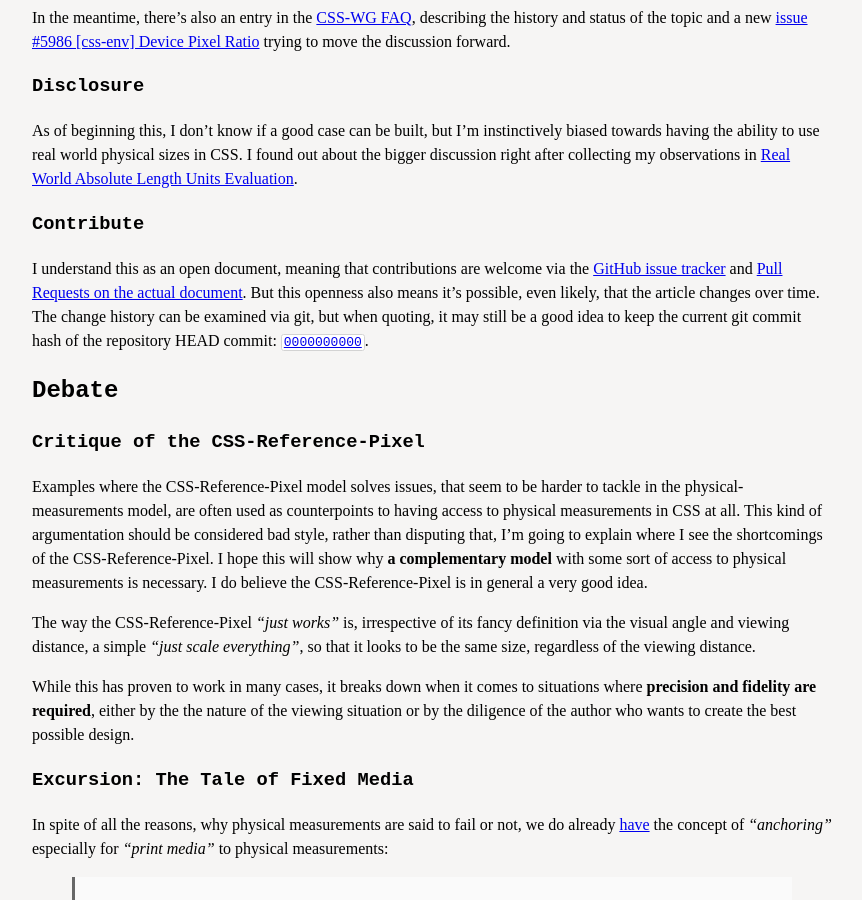
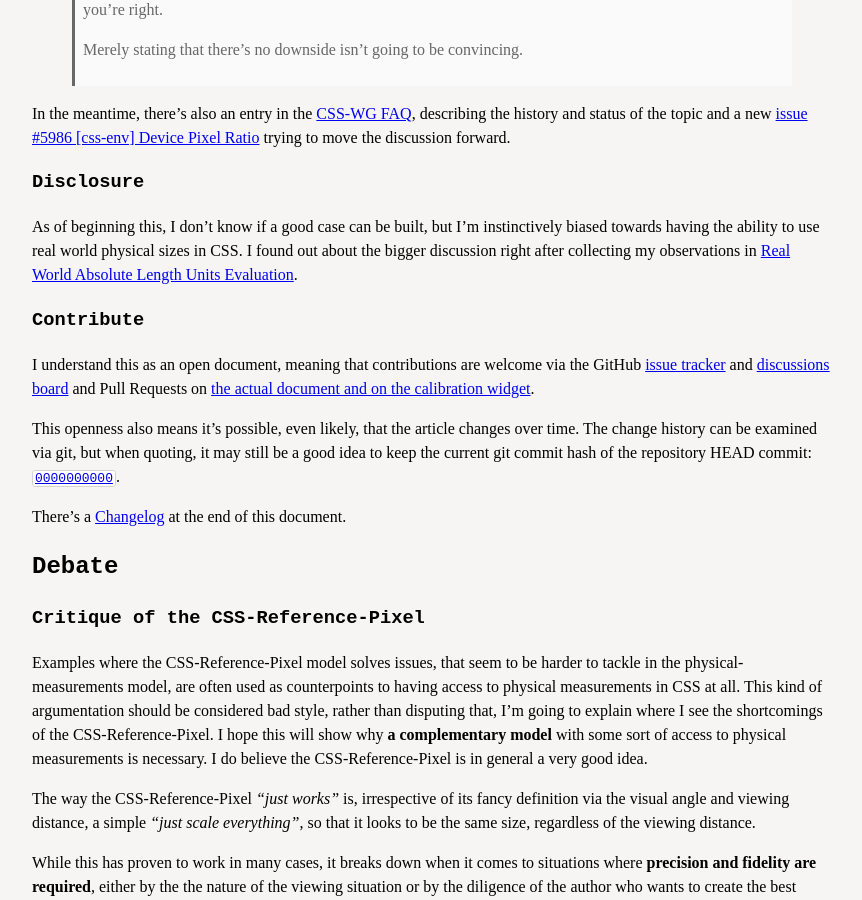
Before and after one commit to graphicore/varla-varfo, a Jekyll site: the page built from explorations/calibrate/index.md, in a window 1280 px wide and 900 px high, scrolled down 2980 px. Shown: the whole window, without its empty margins (208-1070 px from the left). Built offline with Jekyll 4.4.1, drawn with Linux system fonts in a browser that asks for light colours; some web fonts are replaced; some of the changed text lies outside the part shown.

Commit message:
WIP Calibrate CSS: discussions links, call to action links, some general structure, minor changes.

```diff
--- a/_includes/footer.md
+++ b/_includes/footer.md
@@ -1,3 +1,4 @@
 ---
 
-For questions or bug reports please use the [issue&nbsp;tracker](https://github.com/graphicore/varla-varfo/issues).
+For questions or bug reports please use the [issue&nbsp;tracker](https://github.com/graphicore/varla-varfo/issues)
+and the [discussions&nbsp;board](https://github.com/graphicore/varla-varfo/discussions).
--- a/explorations/calibrate/index.md
+++ b/explorations/calibrate/index.md
@@ -49,10 +49,10 @@
 The result is set to a custom property in CSS on `:root` as `--unit-scale-physical` its value
 is <code class="insert insert-unit-scale-physical"></code>.
 
-There's a *caveat*: the example expects square pixels. Generally it is possible
-to calibrate width and height separately. However, on the web reasonable
-square pixels can be expected and if they aren't square it should be tackled
-on a different layer, e.g. OS or device driver.
+The example expects square pixels. Generally it is possible to calibrate
+width and height separately. However, on the web reasonable square pixels
+can be expected and if they aren't square it should be tackled on a different
+layer, e.g. OS or device driver.
 
 The calibration widget was inspired by [my own experiment](../techniques/absolute_units_evaluation.html)
 and an [#614 issue comment](https://github.com/w3c/csswg-drafts/issues/614#issuecomment-611217635)
@@ -109,14 +109,17 @@
 ### Contribute
 
 I understand this as an open document, meaning that contributions
-are welcome via the [GitHub issue tracker](https://github.com/graphicore/varla-varfo/issues)
-and [Pull Requests on the actual document](https://github.com/graphicore/varla-varfo/blob/main/explorations/calibrate/index.html).
-But this openness also means it's possible, even likely, that the article
+are welcome via the GitHub [issue tracker](https://github.com/graphicore/varla-varfo/issues)
+and [discussions board](https://github.com/graphicore/varla-varfo/discussions)
+and Pull Requests on [the actual document and on the calibration widget](https://github.com/graphicore/varla-varfo/blob/main/explorations/calibrate/).
+
+This openness also means it's possible, even likely, that the article
 changes over time. The change history can be examined via git, but when
 quoting, it may still be a good idea to keep the current git commit hash
 of the repository HEAD commit:
 [`{{ site.github.build_revision | slice: 0, 10 }}`]({{site.github.repository_url}}/commit/{{site.github.build_revision}}).
 
+There's a [Changelog](#changelog) at the end of this document.
 
 ## Debate
 
@@ -576,6 +576,8 @@
 the user experience good and solid but also to **show a way how UAs could
 implement calibration directly.**
 
+[Contribute to the calibration widget UX!](#contribute)
+
 The way browsers handle user permissions e.g. "Send Notifications" or
 "Open Pop-up Windows" has potential. If permissions are set there's an
 icon in the address bar that toggles a "Site information" widget that can
@@ -618,7 +617,6 @@
 from Level 0 and Level 1, we'll be able to describe precisely what kind
 of media-queries are required. This would enable authors to improve cross
 device interoperability a lot.
-
 
 ### Level 3
 
@@ -653,3 +651,21 @@
 specific anchoring. Together with Level 2 media query support it would be
 entirely possible to use this safely without having to compromise
 on interoperability or future proofness.
+
+## Links
+
+Please [suggest more links via the discussions board](https://github.com/graphicore/varla-varfo/discussions/9).
+
+### Implementations
+
+* [this Article](https://graphicore.github.io/varla-varfo/explorations/calibrate/)
+* (nothing else here yet)
+
+### Further Reading
+
+* [Nick Sherman on A List Apart: Responsive Typography is a Physical Discipline, But Your Computer Doesn’t Know It (Yet)](https://alistapart.com/column/responsive-typography-is-a-physical-discipline/)
+* [The infamous issue #614 on CSS-WG](https://github.com/w3c/csswg-drafts/issues/614)
+
+## Changelog
+
+ * initial version
```
Also changed, not shown: other parts of explorations/calibrate/index.md (+2 -8 lines).
